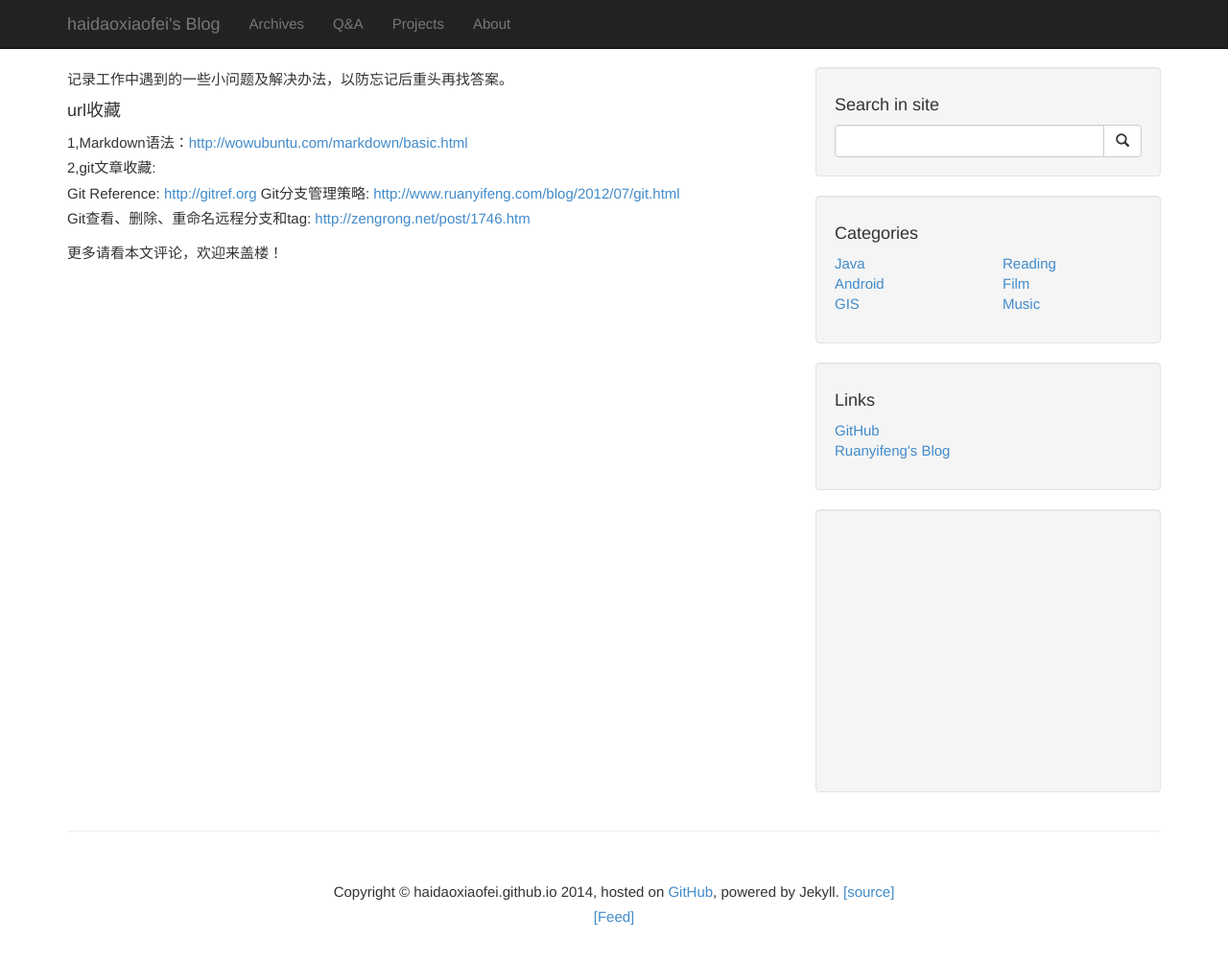
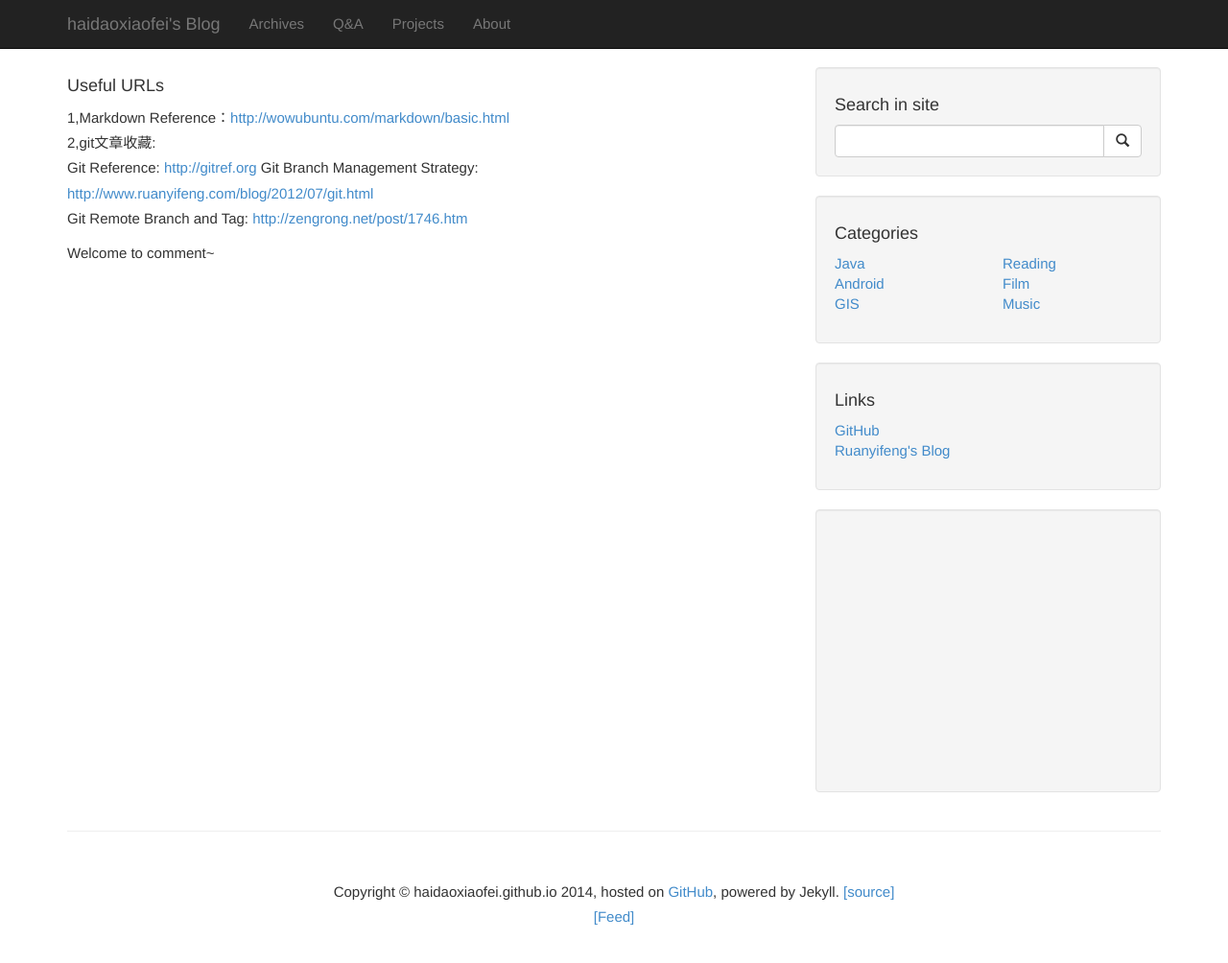
Before and after one commit to haidaoxiaofei/haidaoxiaofei.github.io, a Jekyll site: the page built from faqs.md, in a window 1280 px wide and 1029 px high. Shown: the top 1004 px of the window at 96% size. Built offline with Jekyll 4.4.1, drawn with Linux system fonts in a browser that asks for light colours; Markdown is read by kramdown in place of the engine named in the settings; comment, search, counter and statistics services are not loaded.

Commit message:
update fqa

```diff
--- a/faqs.md
+++ b/faqs.md
@@ -2,17 +2,14 @@
 layout: default
 title: "问答：Faqs"
 ---
-记录工作中遇到的一些小问题及解决办法，以防忘记后重头再找答案。
-
-####url收藏
-1,Markdown语法：<http://wowubuntu.com/markdown/basic.html>
+####Useful URLs
+1,Markdown Reference：<http://wowubuntu.com/markdown/basic.html>
 2,git文章收藏:
 Git Reference: <http://gitref.org>
-Git分支管理策略: <http://www.ruanyifeng.com/blog/2012/07/git.html>
-Git查看、删除、重命名远程分支和tag: <http://zengrong.net/post/1746.htm>
+Git Branch Management Strategy: <http://www.ruanyifeng.com/blog/2012/07/git.html>
+Git Remote Branch and Tag: <http://zengrong.net/post/1746.htm>
 
-更多请看本文评论，欢迎来盖楼！
-
+Welcome to comment~
 <!-- Blog Comments -->
 <div class="media">
   <!-- UY BEGIN -->
```
